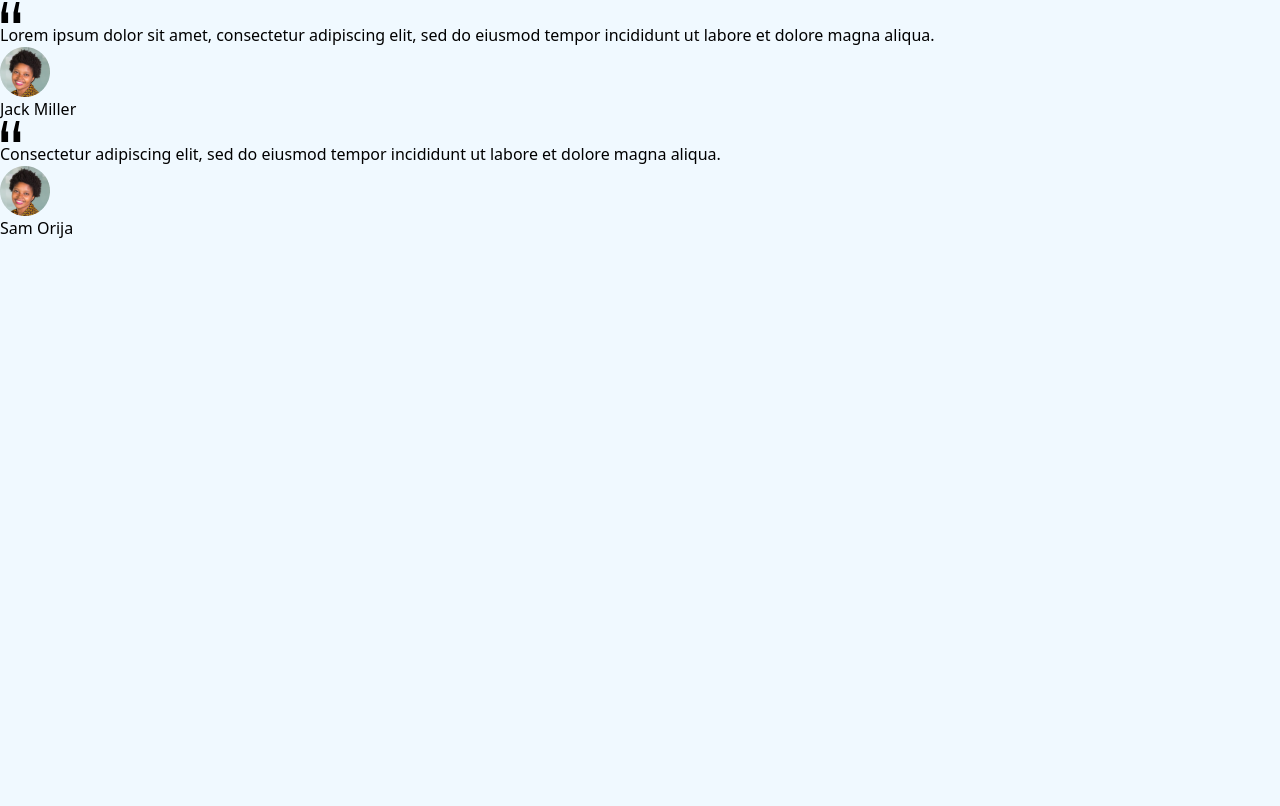
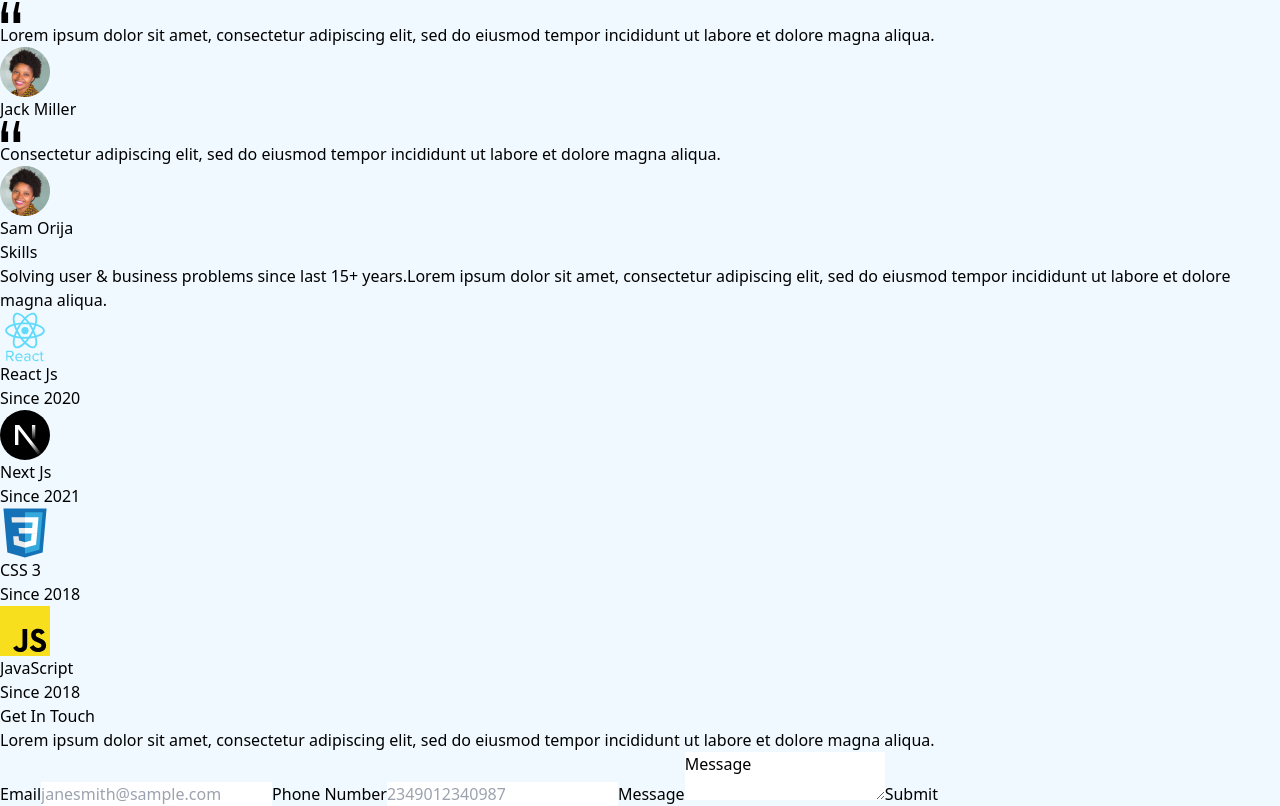
Before and after one commit to Adekoye-Adewale/React-Test-Projects, a Next.js app: page /landing-page in a window 1280 px wide. Shown: the part 3540-4346 px from the top of the page. Before the commit the page ends 3780 px from the top, so only its background shows below. Built offline with nearby package versions, Linux system fonts and the light colour scheme.

Commit message:
Update index.jsx

```diff
--- a/src/components/pages/landingPage/index.jsx
+++ b/src/components/pages/landingPage/index.jsx
@@ -3,16 +3,20 @@ import NavBar from './navBar'
 import HeroSection from './heroSection'
 import CaseStudySection from './caseStudySection'
 import TestimonialsSection from './testimonialsSection'
+import SkillsSection from './skillsSection'
+import GetInTouch from './getInTouch'
 
 export default function LandingPageComponent() {
         return (
-                <div>
+                <>
                         <NavBar/>
                         <main>
                                 <HeroSection/>
                                 <CaseStudySection/>
                                 <TestimonialsSection/>
+                                <SkillsSection/>
+                                <GetInTouch/>
                         </main>
-                </div>
+                </>
         )
 }
```
